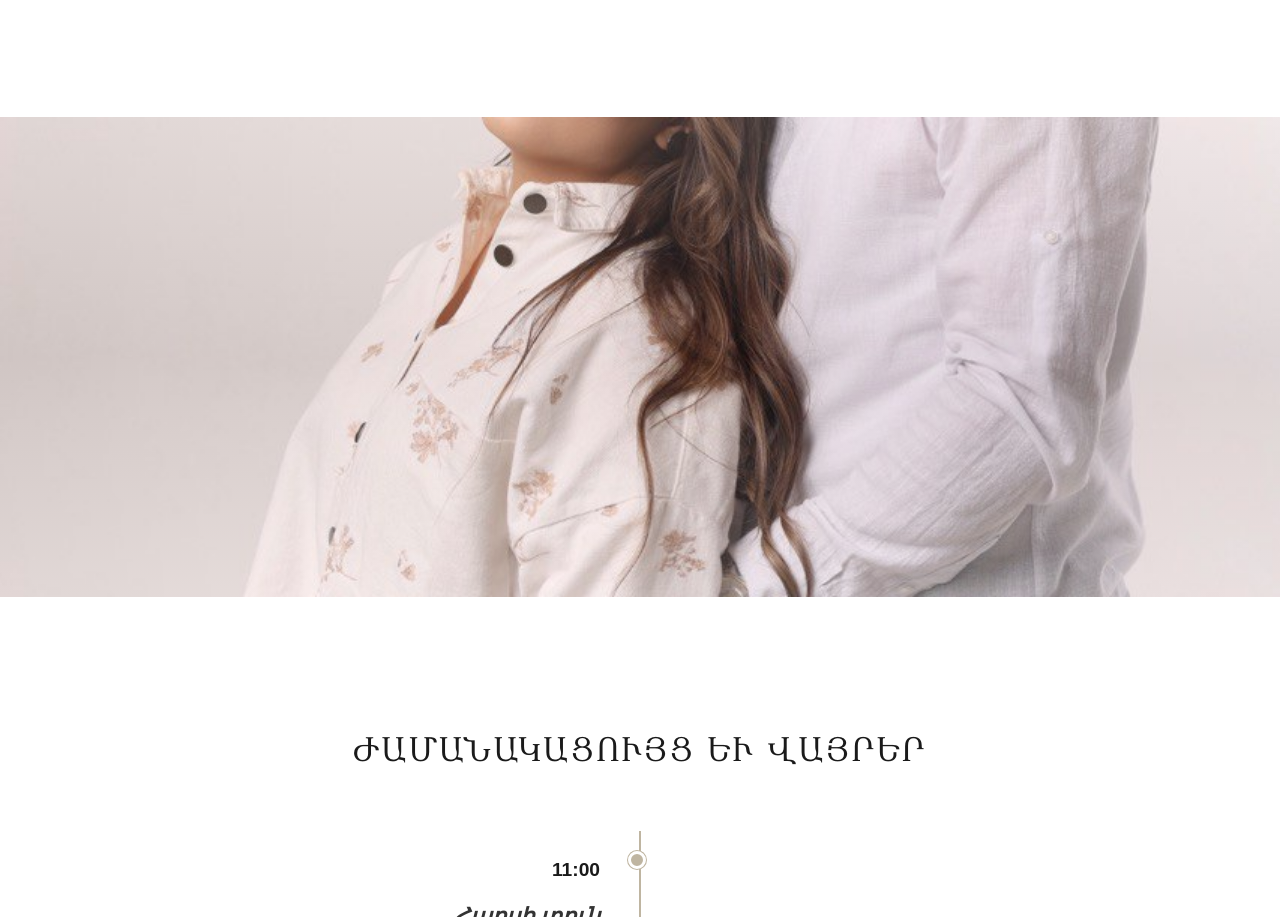
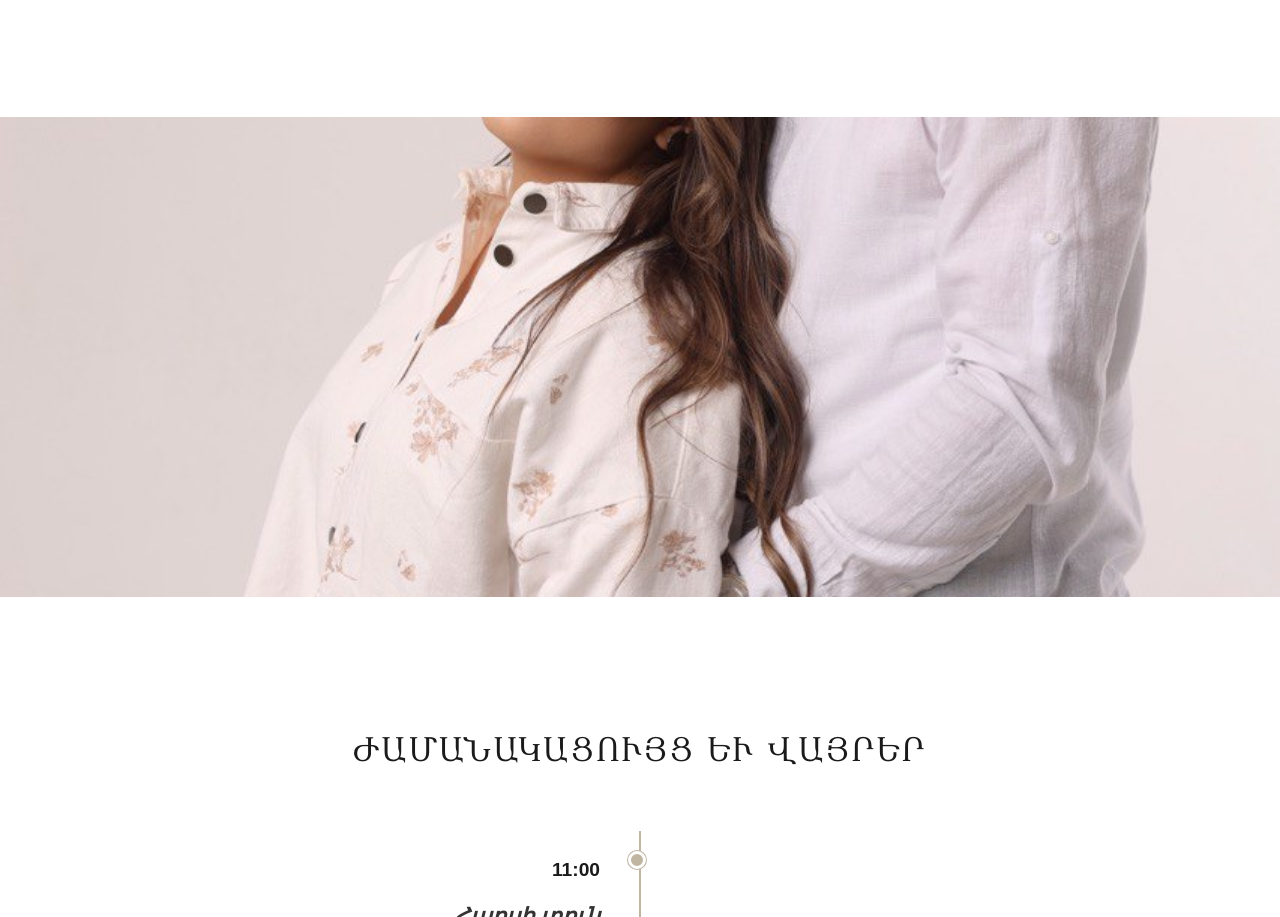
Before and after one commit to eduardvoskanyan04-dev/wending, a plain HTML site: page index.html in a window 1280 px wide. Shown: the part 2087-3004 px from the top of the page. Drawn offline with nearby package versions, Linux system fonts and the light colour scheme; a web font is replaced by a local one.

Commit message:
Remove overlay gradient from transition-image for cleaner look
Co-Authored-By: Claude Opus 4.6 (1M context) <noreply@anthropic.com>

```diff
--- a/style.css
+++ b/style.css
@@ -376,24 +376,6 @@ section#hero {
   height: 60vh;
   background-size: cover;
   background-position: center;
-  position: relative;
-  overflow: hidden;
-}
-
-.transition-image::after {
-  content: '';
-  position: absolute;
-  top: 0;
-  left: 0;
-  width: 100%;
-  height: 100%;
-  background: linear-gradient(
-    to bottom,
-    rgba(255,255,255,0.15) 0%,
-    rgba(0,0,0,0.05) 50%,
-    rgba(255,255,255,0.15) 100%
-  );
-  pointer-events: none;
 }
 
 @media (min-width: 1025px) {
```
